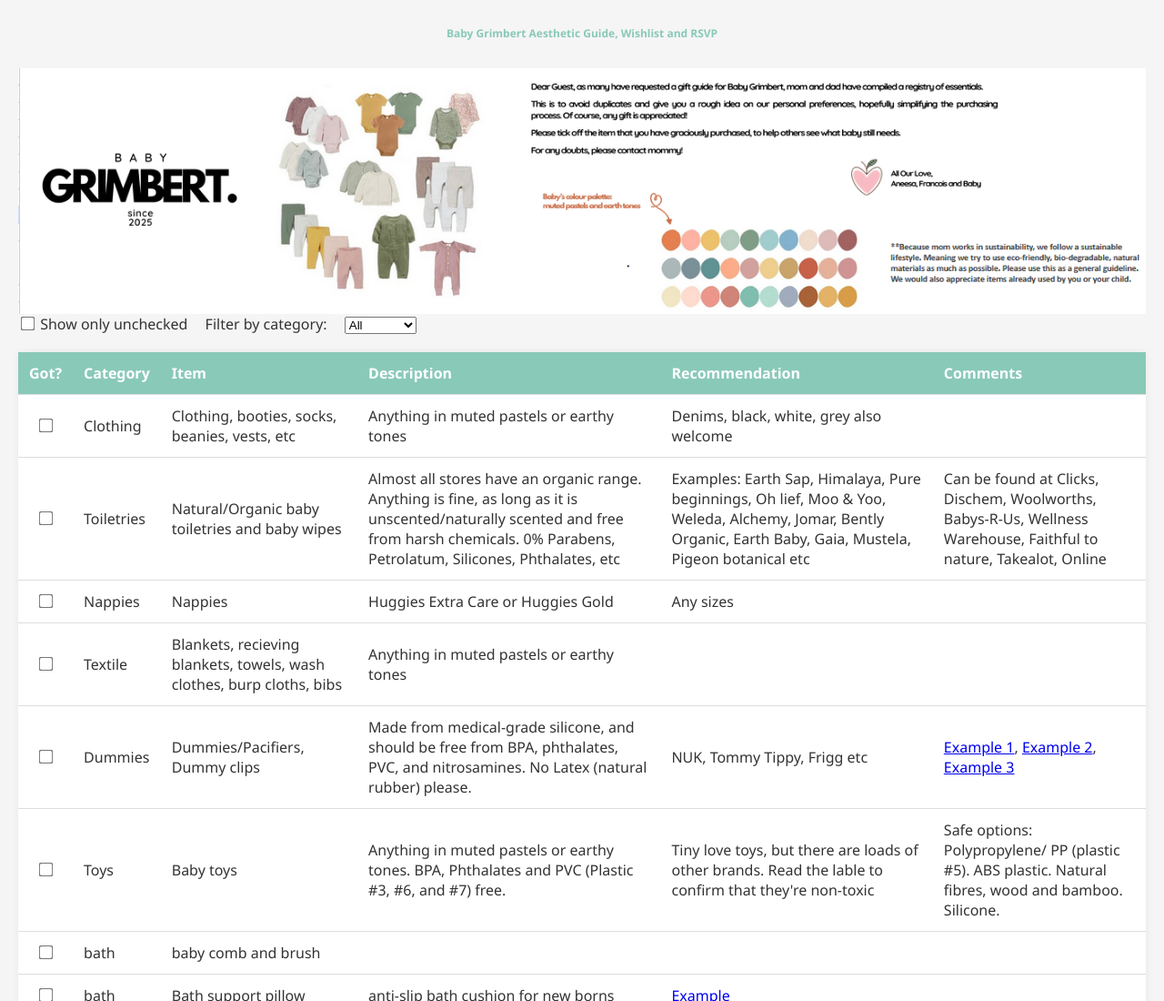
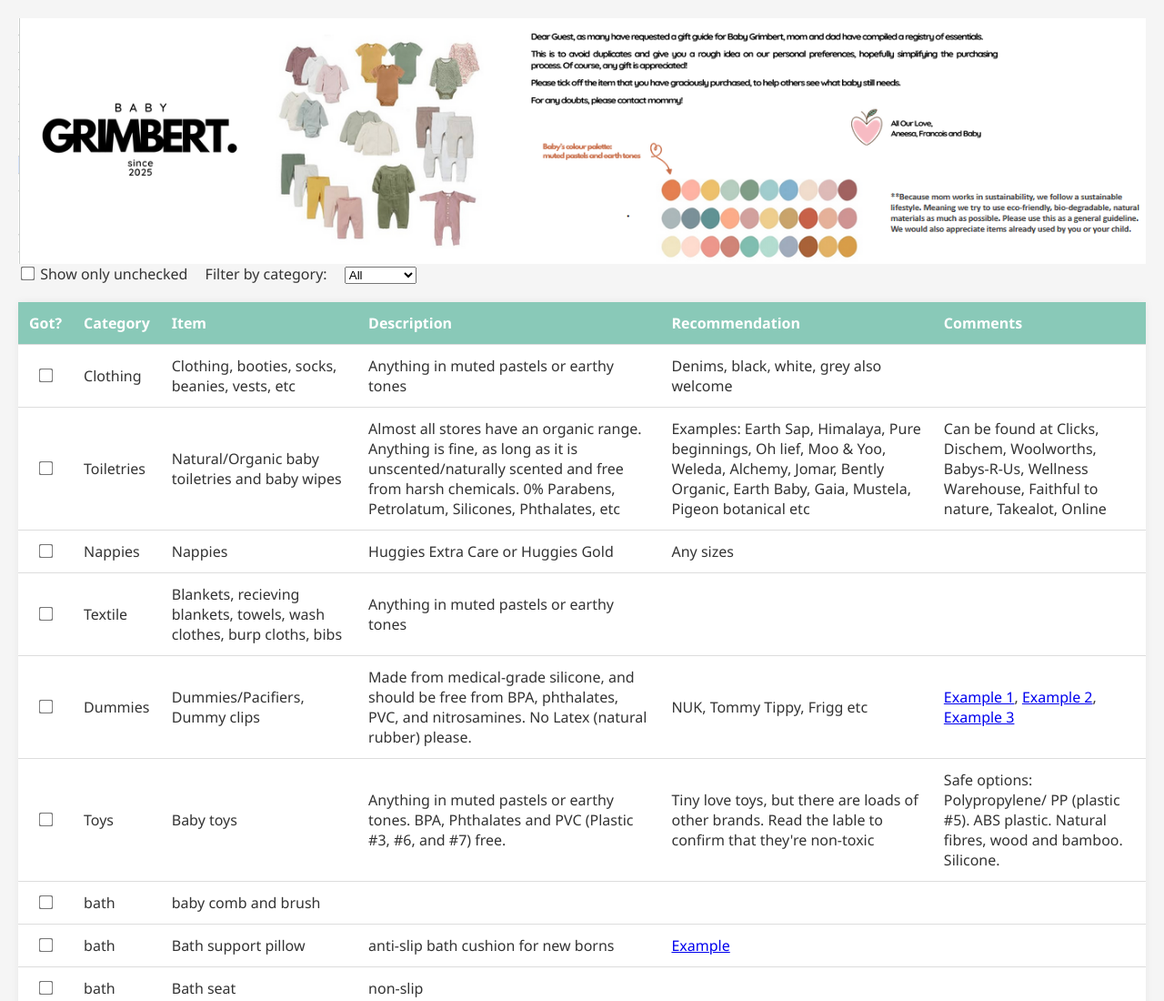
Before and after one commit to ReeveA95/baby-shower-gift-list, a plain HTML site: page index.html in a window 1280 px wide. Shown: the top 1100 px of the page at 91% size. Drawn offline with Linux system fonts and the light colour scheme; no server answers.

Commit message:
Update index.html

```diff
--- a/index.html
+++ b/index.html
@@ -61,10 +61,6 @@
     </style>
 </head>
 <body>
-
-<div class="header">
-    <h1>Baby Grimbert Aesthetic Guide, Wishlist and RSVP</h1>
-</div>
 
 <img src="banner.png" alt="Baby Shower Banner" style="width: 100%; max-width: 2500px; display: block; margin: auto;" />
 
```
